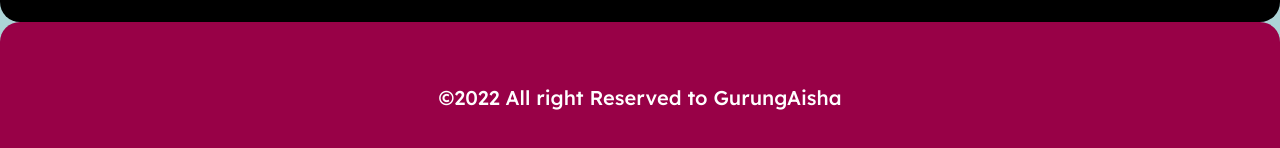
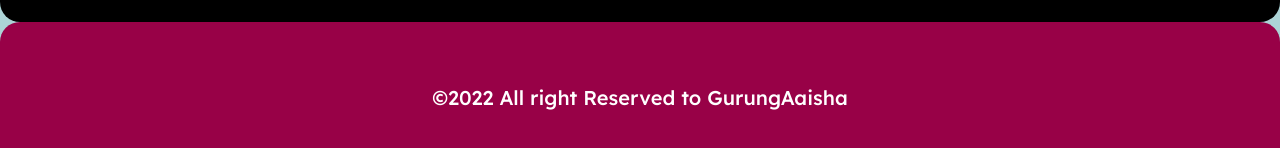
Before and after one commit to shiridharKhatri/pizzaHouse, a plain HTML site: page index.html in a window 1280 px wide. Shown: the part 1828-1976 px from the top of the page. Drawn offline with Linux system fonts and the light colour scheme; a web font is replaced by a local one.

Commit message:
Update index.html

```diff
--- a/index.html
+++ b/index.html
@@ -59,7 +59,7 @@
 
     </section>
     <footer>
-        <p>&copy;2022 All right Reserved to GurungAisha</p>
+        <p>&copy;2022 All right Reserved to GurungAaisha</p>
     </footer>
   </body>
 </html>
```
